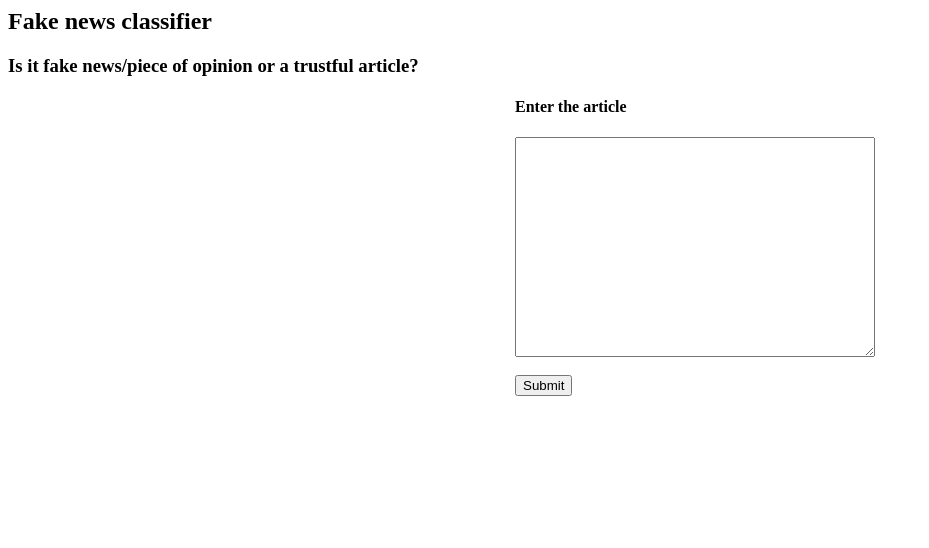
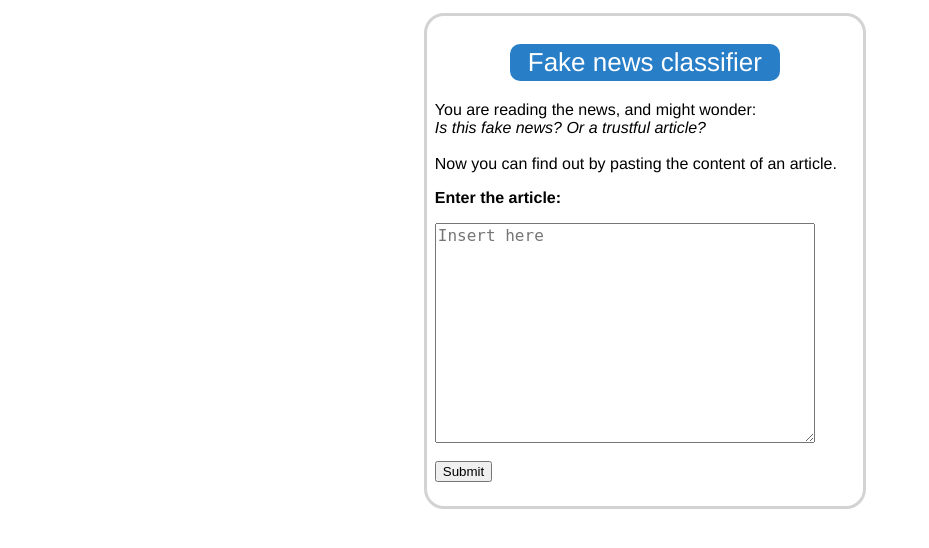
Before and after one commit to mcsime92/fakenews_clf, a Flask app: page / in a window 1280 px wide. Shown: the top 548 px of the page, without its empty margins (0-929 px from the left). Run offline with Flask 2, Linux system fonts and the light colour scheme; parts of the project's set-up code (start-up, migrations or seed data) failed here and were passed over.

Commit message:
UI/UX of home page

```diff
--- a/templates/home.html
+++ b/templates/home.html
@@ -1,17 +1,24 @@
 <html>
   <body>
-    <h2>Fake news classifier</h2>
-	<h3>Is it fake news/piece of opinion or a trustful article? </h3>
+	<div class = "page_layout">
 
+		<div class = "clf_border">
+
+		<h2><p class = "borderexample">Fake news classifier</p></h2>
+
+		<p class = "bodytext">You are reading the news, and might wonder: <br><i>Is this fake news? Or a trustful article?</i><br>
+		<br>Now you can find out by pasting the content of an article. </p>
 
 		<form action="{{url_for('predict')}}" method="POST">
-	<h4> Enter the article </h4>
+			<p class = "pagetitles"> Enter the article: <p>
 			<textarea name="article", ID='article', rows = "5" cols = "50"
-	style="font-size:12pt;height:220px;width:360px;"></textarea>
+			style="font-size:12pt;height:220px;width:380px;", placeholder="Insert here"></textarea>
 			<br>
 			<br>
 			<input type="submit" value="Submit">
 		</form>
+		</div>
+	</div>
 
   </body>
 </html>
@@ -19,6 +26,47 @@
 <style type="text/css">
 	form {
 	margin: 0 auto;
-	width:250px;
+	width:auto;
 	}
+
+	.page_layout {
+	margin:0 auto;
+    width:35%;
+
+	}
+
+	.clf_border {
+	border-radius: 20px;
+	margin:5px ;
+	border-style:solid;
+	display: inline-block;
+	border-color:#D3D3D3;
+	padding:8px;
+	}
+
+	.borderexample {
+	border-style:solid;
+	border-radius: 10px;
+	border-color:#287EC7;
+	width: 264px;
+	background:#287EC7;
+	color: white;
+	font-family: 'Helvetica Neue', sans-serif;
+	text-align: center;
+	font-weight: normal;
+	font-size: 26px;
+	margin: 0 auto;
+	}
+
+	.bodytext {
+	font-family: 'Helvetica Neue', sans-serif;
+	width:420px;
+	margin: 0 auto;
+	}
+
+	.pagetitles {
+	font-weight: bold;
+	font-family: 'Helvetica Neue', sans-serif;
+	}
+
 </style>
```
Lines whose indentation alone changed are shown as unchanged.
